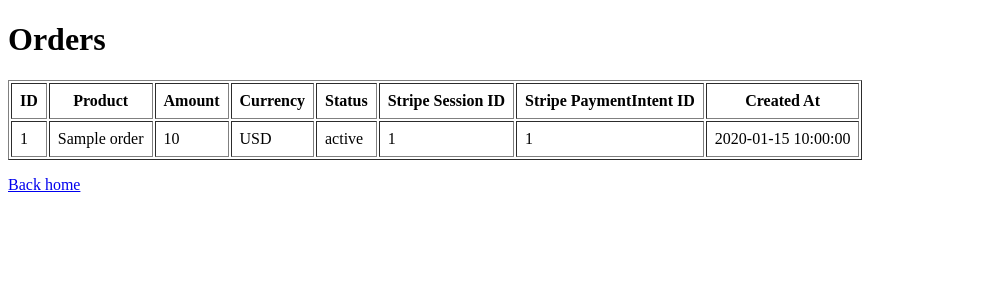
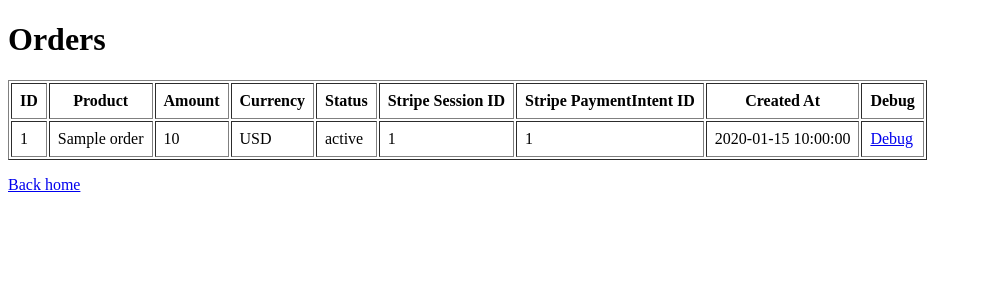
Before and after one commit to S-OSullivan/stripe_api_project, a Flask app: template templates/orders.html in a window 1280 px wide. Shown: the top 300 px of the page, without its empty margins (0-982 px from the left). Run offline with Flask 3, Linux system fonts and the light colour scheme; the template is opened without the code that fills it: most values are stand-ins (such as "Sample title", 1, 10 or a date in 2020).

Commit message:
Add debug links to orders page

```diff
--- a/templates/orders.html
+++ b/templates/orders.html
@@ -17,6 +17,8 @@
           <th>Stripe Session ID</th>
           <th>Stripe PaymentIntent ID</th>
           <th>Created At</th>
+          <th>Debug
+          </th>
         </tr>
 
         {% for order in orders %}
@@ -29,6 +31,13 @@
             <td>{{ order["stripe_session_id"] }}</td>
             <td>{{ order["stripe_payment_intent_id"] }}</td>
             <td>{{ order["created_at"] }}</td>
+            <td>
+              {% if order["stripe_session_id"] %}
+                <a href="/debug/session/{{ order['stripe_session_id'] }}">Debug</a>
+              {% else %}
+                No session
+              {% endif %}
+            </td>
           </tr>
         {% endfor %}
       </table>
```
